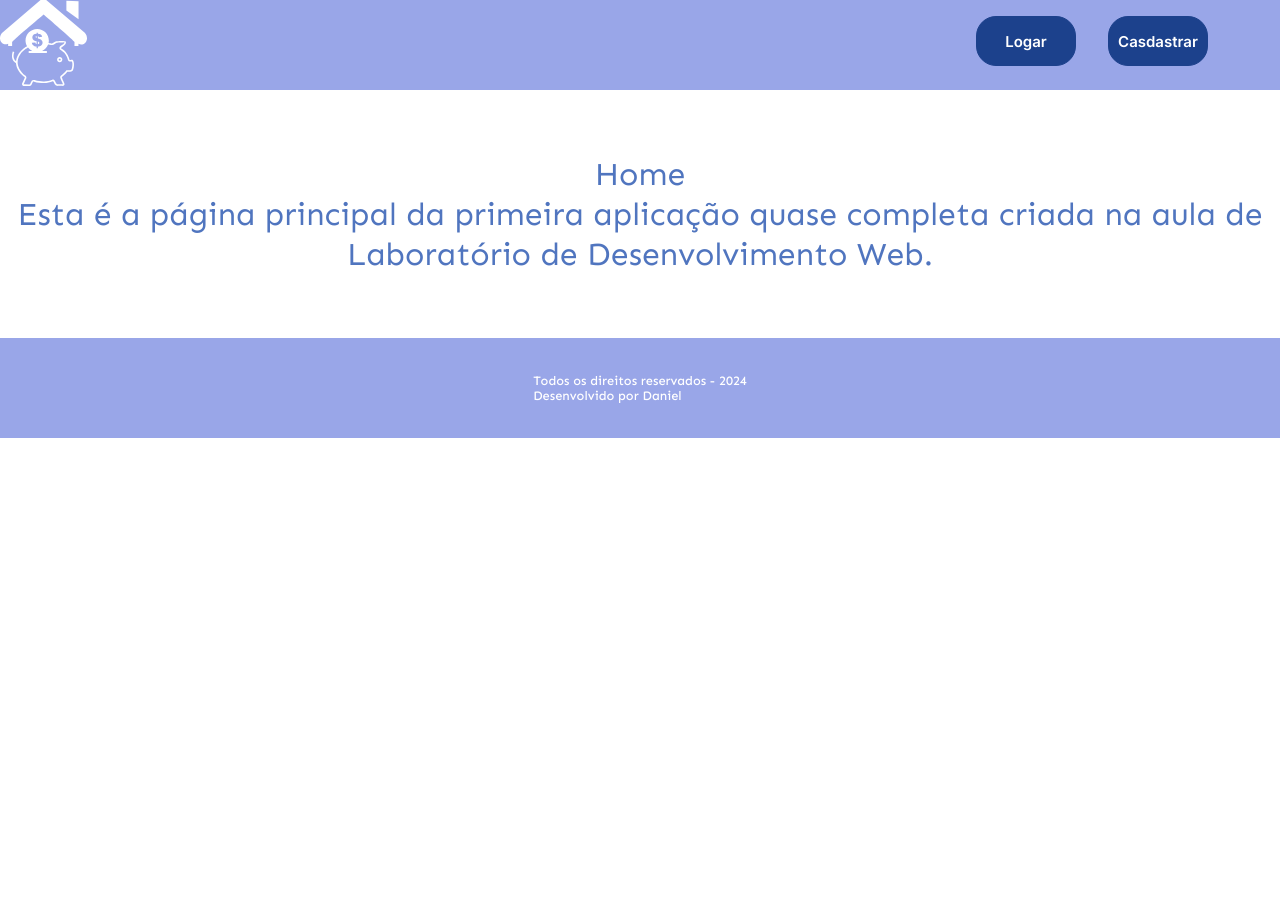
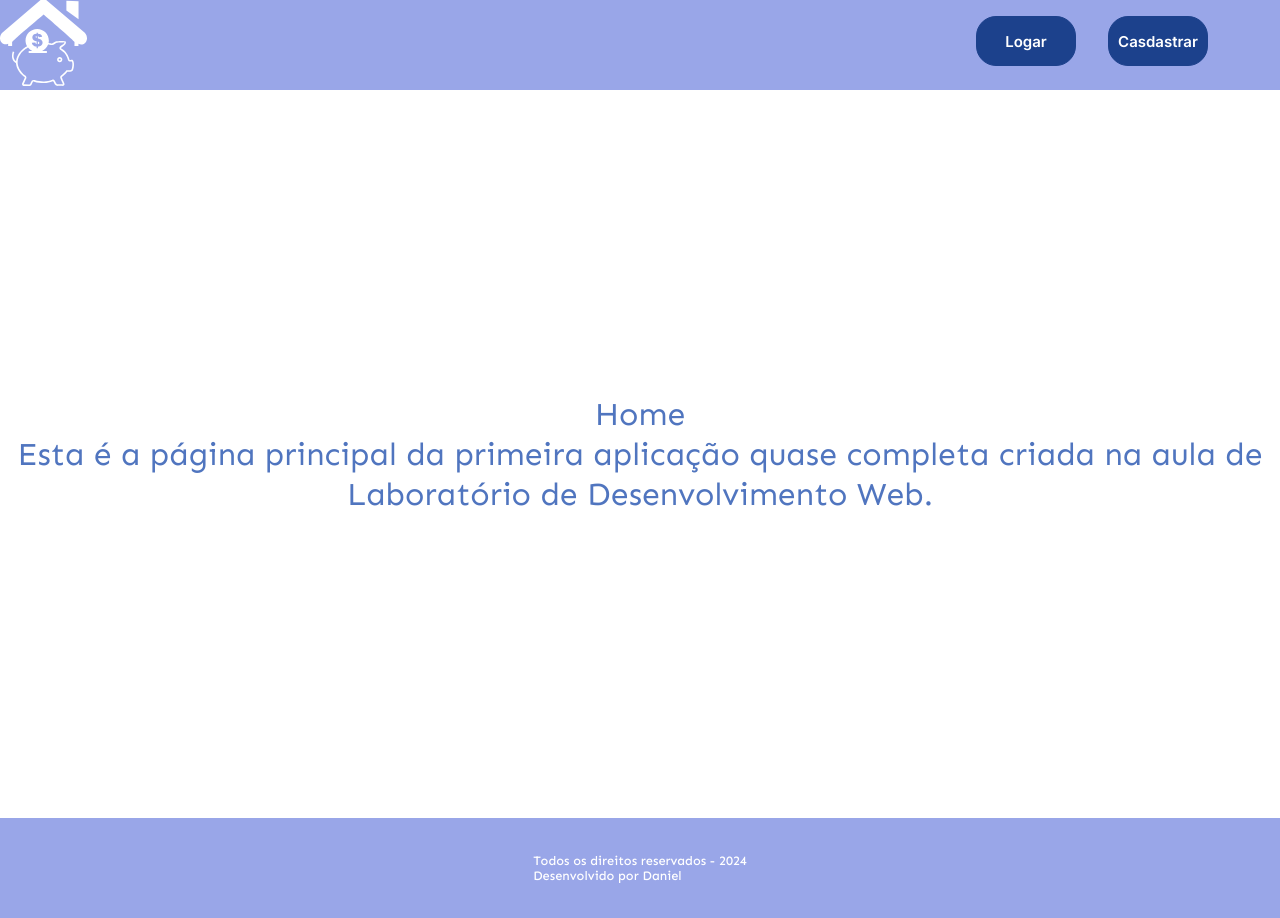
Before and after one commit to Projeto-Gerenciamento-Contas/prj_GerenciamentoContas_FrontEnd, a React (Vite) app: page /Menu in a window 1280 px wide. Before the commit the page ends 800 px from the top, so only its background shows below. Built offline with nearby package versions, Linux system fonts and the light colour scheme.

Commit message:
altura minima main

```diff
--- a/src/App.css
+++ b/src/App.css
@@ -21,6 +21,7 @@
 main {
   margin: 0;
   padding: 0;
+  min-height: 37.5rem;
   justify-content: center;
   align-items: center;
   background-color: white;
--- a/src/components/Footer/Footer.css
+++ b/src/components/Footer/Footer.css
@@ -12,7 +12,7 @@ footer {
     font-size: 0.8em;
 
     color: #FFFFFF;
-    background: #99A6E8;
+    background: var(--pal4);
 
     /* Rectangle 119 */
 
```
